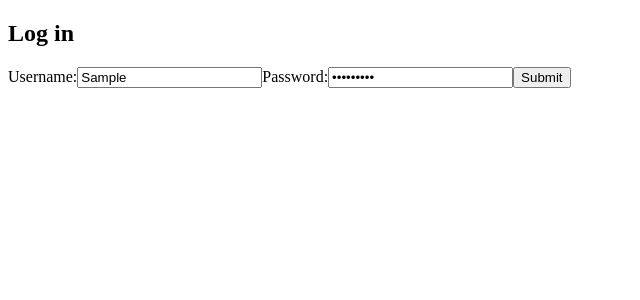
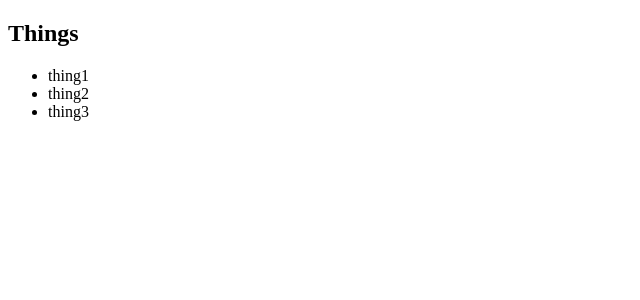
Before and after one commit to bdrobinson/things-frontend, a React app: page / in a window 1280 px wide. Both pictures are taken after typing "Sample", "Sample123" into the empty fields and a click on the button "Submit". Shown: the top 300 px of the page, without its empty margins (0-640 px from the left). Built offline with nearby package versions, Linux system fonts and the light colour scheme.

Commit message:
Add things page
Displays the mock data in the store.

```diff
--- a/src/components/App.js
+++ b/src/components/App.js
@@ -1,9 +1,23 @@
 // @flow
 
 import React from 'react'
+import { connect } from 'react-redux'
 
 import LoginPage from './LoginPage'
+import ThingsPage from './ThingsPage'
+import { getIsLoggedIn } from '../selectors'
 
-export default () => (
-    <LoginPage />
+type Props = {
+    isLoggedIn: boolean,
+}
+
+const App = ({ isLoggedIn }: Props) => (
+    isLoggedIn ? <ThingsPage /> : <LoginPage />
 )
+
+const mapStateToProps = state => ({
+    isLoggedIn: getIsLoggedIn(state),
+})
+const mapDispatchToProps = dispatch => ({})
+
+export default connect(mapStateToProps, mapDispatchToProps)(App)
--- /dev/null
+++ b/src/components/ThingsPage.js
@@ -0,0 +1,29 @@
+// @flow
+
+import React from 'react'
+import { connect } from 'react-redux'
+
+import { getThings } from '../selectors'
+
+type Props = {
+    things: Array<string>
+}
+
+const ThingsPage = ({ things }: Props) => (
+    <section>
+        <h1>Things</h1>
+        <ul>
+            {things.map(thing => (
+                <li key={thing}>{thing}</li>
+            ))}
+        </ul>
+    </section>
+)
+
+const mapStateToProps = state => ({
+    things: getThings(state),
+})
+
+const mapDispatchToProps = dispatch => ({})
+
+export default connect(mapStateToProps, mapDispatchToProps)(ThingsPage)
--- a/src/reducers/index.js
+++ b/src/reducers/index.js
@@ -7,3 +7,7 @@ import things from './things'
 export default combineReducers({
     things,
 })
+
+export type State = {
+    things: ?Array<string>,
+}
--- /dev/null
+++ b/src/selectors/index.js
@@ -0,0 +1,6 @@
+// @flow
+
+import type { State } from '../reducers'
+
+export const getThings = (state: State) => state.things
+export const getIsLoggedIn = (state: State) => getThings(state) != null
```
Also changed, not shown: 1 other file (tests, documents, lock files or other folders).
